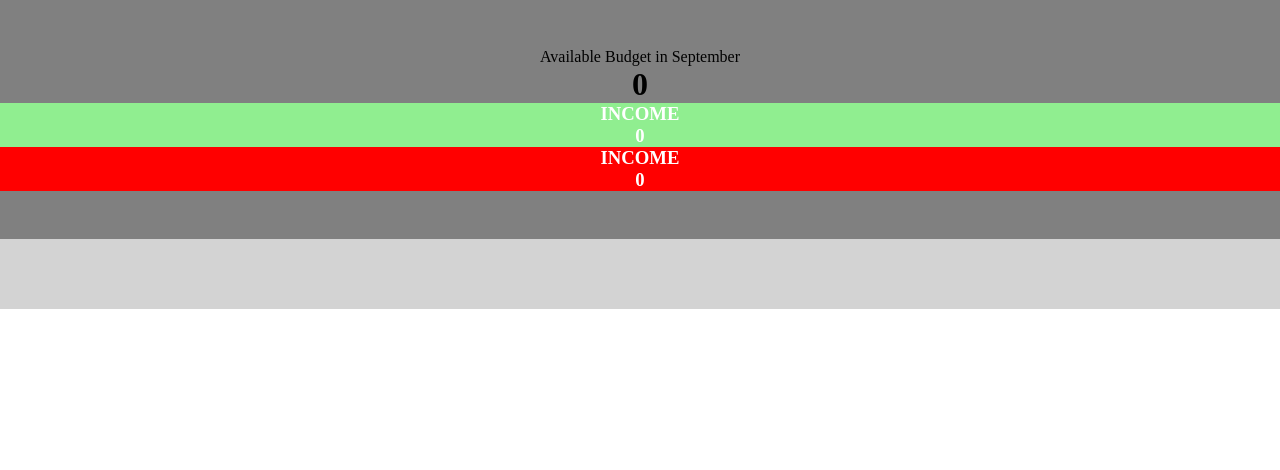
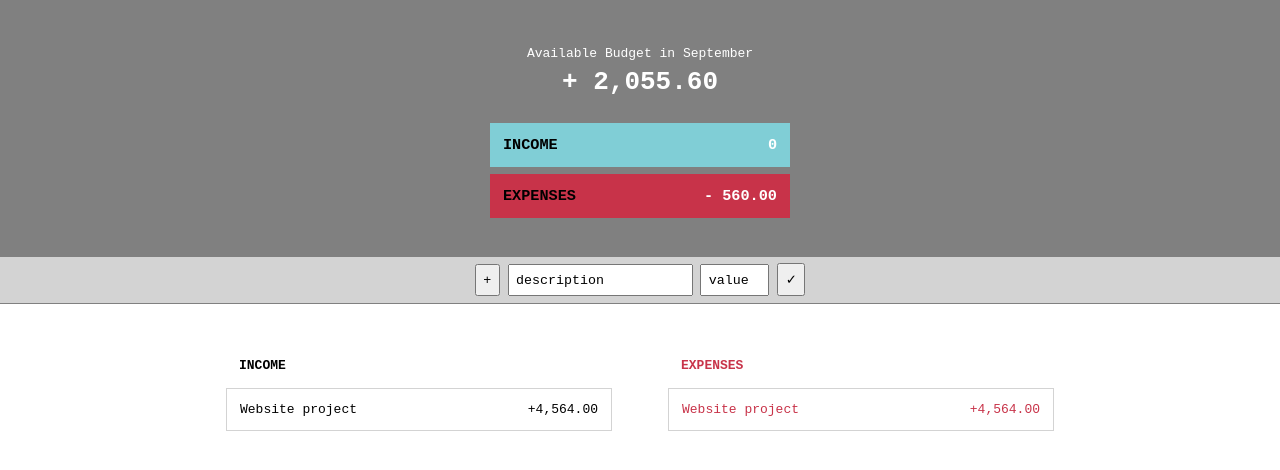
Before and after one commit to nikoada/javascript_examples, a plain HTML site: page advance js/budget_controller.js/index.html in a window 1280 px wide. Drawn offline with Linux system fonts and the light colour scheme.

Commit message:
project starting

```diff
--- a/advance js/budget_controller.js/index.html
+++ b/advance js/budget_controller.js/index.html
@@ -6,23 +6,45 @@
     <link rel="stylesheet" href="style.css" type="text/css">
   </head>
   <body>
-    <div class="top">
+    <div class="top" id="top">
       <p>Available Budget in September</p>
-      <h1 class="balance">0</h1>
+      <h1 class="balance">+ 2,055.60</h1>
       <div class="greenBox">
-        <h3 class="titleBox">INCOME</h3>
-        <h3>0</h3>
+        <h3>INCOME</h3>
+        <h3 id="income">0</h3>
       </div>
       <div class="redBox">
-        <h3>INCOME</h3>
-        <h3>0</h3>
+        <h3>EXPENSES</h3>
+        <h3>- 560.00</h3>
       </div>
     </div>
     <div class="middle">
-
+      <button id="switchBtn" type="button" name="button">+</button>
+      <input id="inputDes" type="text" name="" value="description" placeholder="Add description">
+      <input id="inputVal" type="text" name="" value="value" placeholder="Value">
+      <button id="submitBtn" type="button" name="button">✓</button>
     </div>
     <div class="bottom">
-
+      <div class="InTableDiv">
+        <table>
+          <tr>
+            <th>INCOME</th>
+          </tr>
+          <tr>
+            <td>Website project <p>+4,564.00</p></td>
+          </tr>
+        </table>
+      </div>
+      <div class="ExTableDiv">
+        <table>
+          <tr>
+            <th>EXPENSES</th>
+          </tr>
+          <tr>
+            <td>Website project <p>+4,564.00</p></td>
+          </tr>
+        </table>
+      </div>
     </div>
 
     <script src="main.js" type="text/javascript"></script>
--- a/advance js/budget_controller.js/main.js
+++ b/advance js/budget_controller.js/main.js
@@ -1,21 +1,57 @@
+var switchBtnObj = document.getElementById("switchBtn");
+
+switchBtnObj.addEventListener("click", function() {
+  if (switchBtnObj.innerHTML == "+") {
+    switchBtnObj.innerHTML = "-";
+  } else {
+    switchBtnObj.innerHTML = "+";
+  }
+});
+
+console.log("hello")
+
 
 var budgetController = (function() {
 
+  var income = 0;
+
+  return {
+    addIncome : function(value) { income += Number(value) },
+    actualIncome : function() { return income; }
+  }
+
 })();
 
+
 var UIController = (function() {
+  var incomeDisObj = document.getElementById("income");
+  var inputDes = document.getElementById("inputDes");
+  var inputVal = document.getElementById("inputVal");
 
-  var DOMStrings = {
-    inputType = "add__type";
+  // var DOMStrings = {
+  //   inputType = "add__type";
+  // }
+  //
+  // return {
+  //   getInput : function() {},
+  //   addListItem : function() {};
+  // }
+  return {
+    getInput : function() { return inputVal.value; },
+    updateUI : function(value) { incomeDisObj.innerHTML =  value; },
+    clearField : function() { inputVal.value = ""; }
   }
 
-  return {
-    getInput : function() {},
-    addListItem : function()  {};
-
-  }
 })();
 
-var controller = (function(budgetControl, ) {
 
-})();
+var controller = (function() {
+
+  var submitBtnObj = document.getElementById("submitBtn")
+  submitBtnObj.addEventListener("click", function() {
+    budgetController.addIncome(UIController.getInput());
+    UIController.updateUI("+ " + budgetController.actualIncome());
+    UIController.clearField();
+  })
+
+}) ();
--- a/advance js/budget_controller.js/style.css
+++ b/advance js/budget_controller.js/style.css
@@ -1,6 +1,7 @@
 * {
   margin: 0;
   padding: 0;
+  font-family: monospace;
 }
 
 .top {
@@ -11,22 +12,113 @@
   text-align: center;
 }
 
+.top > * {
+  margin: 0.5rem;
+}
+
 .middle {
+  padding: 0.5rem;
   width: auto;
-  height: 70px;
   background-color: lightgray;
+  border-bottom: solid 1px gray;
+  text-align: center;
 }
 
 .greenBox {
-  margin: 0, auto;
+  max-width: 300px;
+  margin:auto;
+  margin-bottom: 0.5rem;
+  margin-top: 2rem;
   color: white;
-  background-color: lightgreen;
+  background-color: #80ced6;
+  text-align: left;
 }
 .redBox {
-  margin: 0, auto;
+  max-width: 300px;
+  margin: auto;
   color: white;
-  background-color: red;
+  background-color: #c83349;
+  text-align: left;
+}
+
+h3:first-child {
+  color: black;
+}
+h3:nth-child(2) {
+  float: right;
 }
 
 .titleBox {
 }
+
+.top p, .top h1 {
+  color: white;
+}
+
+h3 {
+  padding: 1rem;
+  display: inline-block;
+}
+
+.InTableDiv {
+  margin-top: 3rem;
+  ;
+  width: 50%;
+  float: left;
+}
+
+.ExTableDiv {
+  margin-top: 3rem;
+  ;
+  width: 50%;
+  float: right;
+}
+
+.InTableDiv table {
+  width: 30rem;
+  float: right;
+  margin-right: 2rem;
+  text-align: left;
+}
+
+.ExTableDiv table {
+  width:  30rem;
+  color: #c83349;
+  margin-left: 2rem;
+  text-align: left;
+}
+
+table tr th, table tr td{
+    padding: 1rem;
+}
+
+input[value="value"] {
+  padding: 0.5rem;
+  width: 4rem;
+}
+
+input[value="description"] {
+  padding: 0.5rem;
+  max-width: 20rem;
+}
+
+select {
+  padding: 0.5rem;
+}
+
+button {
+  padding: 0.5rem;
+}
+
+td {
+  border: 1px solid lightgray;
+  text-align: justify;
+}
+
+.ExTableDiv table p {
+  float: right;
+}
+
+.InTableDiv table p {
+  float: right;
+}
```
